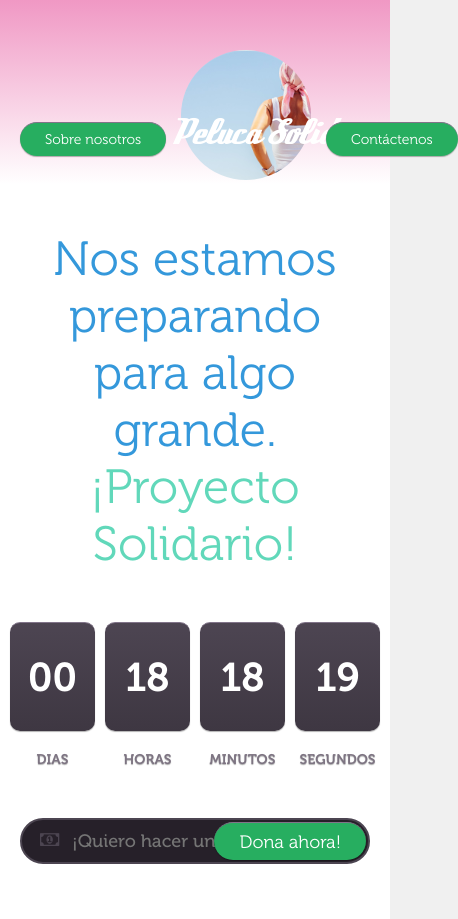
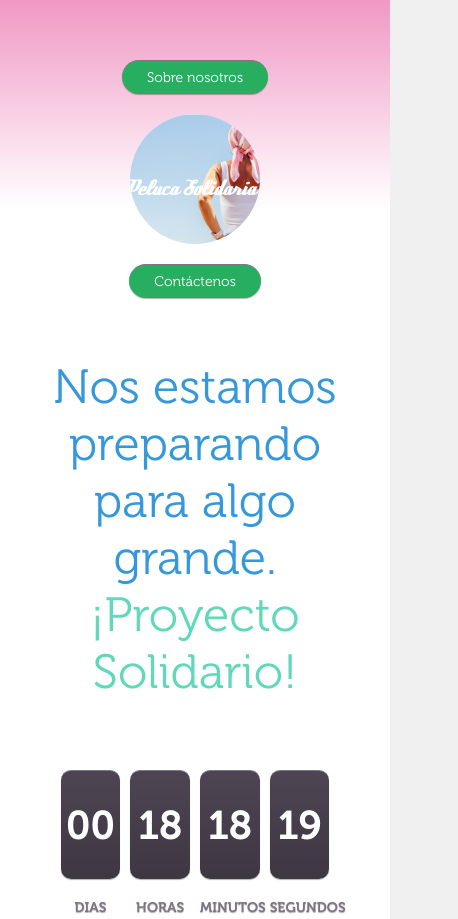
Before and after one commit to ellemi98/pelucasSolidarias, a plain HTML site: page index.html in a window 390 px wide. Shown: the top 919 px of the page, 458 px wide, since content can reach past the window. Drawn offline with Linux system fonts and the light colour scheme.

Commit message:
Update style.css

```diff
--- a/style.css
+++ b/style.css
@@ -333,6 +333,28 @@ form textarea {
     display: block;
     overflow: hidden;
     height: 0; }
+    @media (max-width: 600px) {
+      /* Cambia la dirección de flexbox a columna y centra verticalmente los elementos solo en dispositivos móviles */
+      .container {
+        display: flex;
+        flex-direction: column;
+        align-items: center;
+        max-width: 100%;
+        padding: 20px 0;
+      }
+
+      /* Estilos específicos para los botones dentro del .container en dispositivos móviles */
+      .site-header a.button,
+      .site-header .logo {
+        margin: 10px 0; /* Añade margen entre los botones y el texto */
+        text-align: center; /* Centra horizontalmente el texto */
+        font-size: 24px;
+        overflow: hidden;
+      }
+    }
+    @media (min-width: 700px) {
+      .container {
+        width: 500px; } }
   @media (min-width: 768px) {
     .container {
       width: 750px; } }
@@ -1180,41 +1202,7 @@ form textarea {
       white-space: nowrap;
       padding: 50px 0; } }
 
-/*.logo {
-  width: 200px;
-  height: 200px;
-  border-radius: 50%;
-  text-align: center;
-  display: inline-block;
-  background-color: #4d4552;
-  background-image: -webkit-linear-gradient(#4d4552, #3e3742);
-  background-image: linear-gradient(#4d4552, #3e3742);
 
-  padding-top: 60px;
-  margin: 0 20px;
-  font-family: "Deftone Stylus", Georgia, serif;
-  font-weight: normal;
-  font-size: 48px;
-  font-size: 2.6666666667em;
-  -webkit-transition: .3s ease;
-          transition: .3s ease;
-  text-indent: -10px;
-  border-top: 1px solid rgba(255, 255, 255, 0.1);
-   } */
-   /*
-  @media screen and (max-width: 600px) {
-    .logo {
-      width: 130px;
-      height: 130px;
-      margin: 0 10px;
-      padding-top: 40px;
-      font-size: 40px;
-      font-size: 2.2222222222em; } }
-  .logo:hover {
-    box-shadow: inset 0 0 0 100px #61d8ba; }
-  .logo a {
-    display: block;
-    color: white; } */
 
     .logo {
       text-indent: -10px;
```
